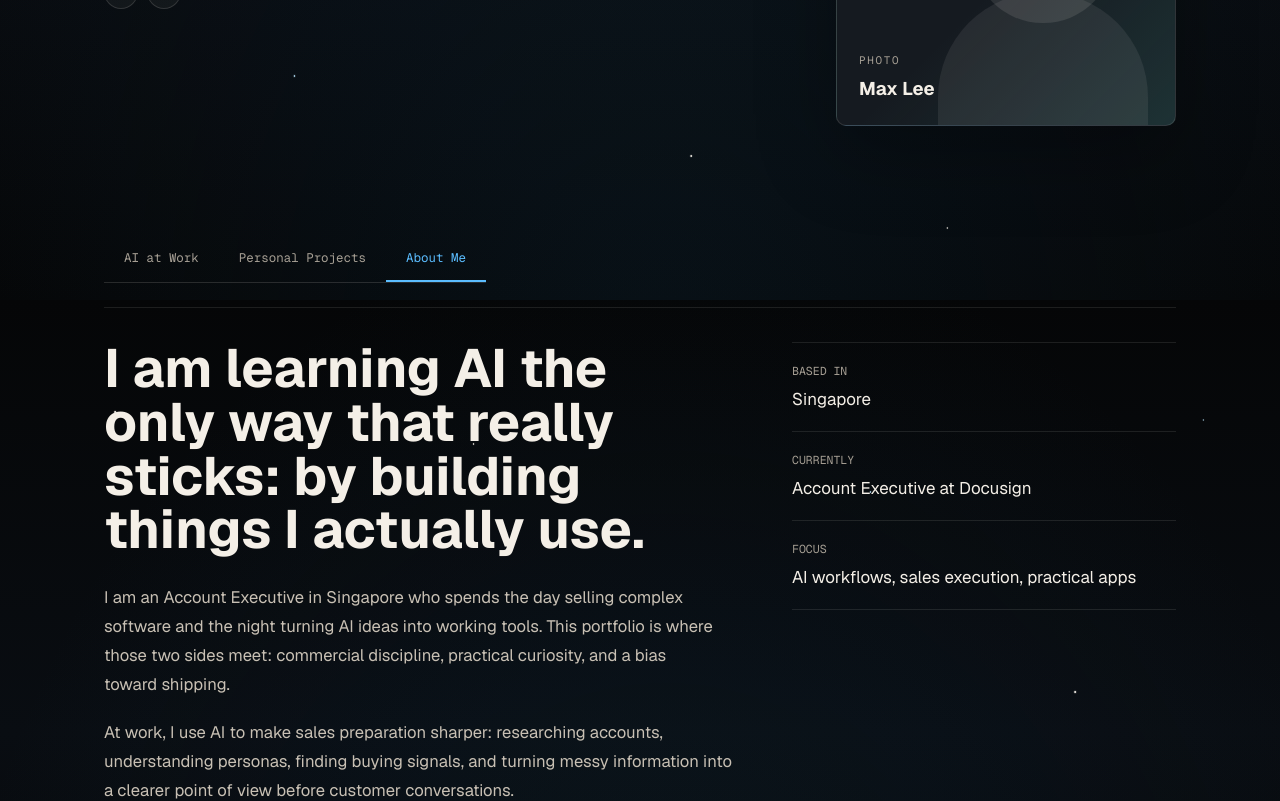
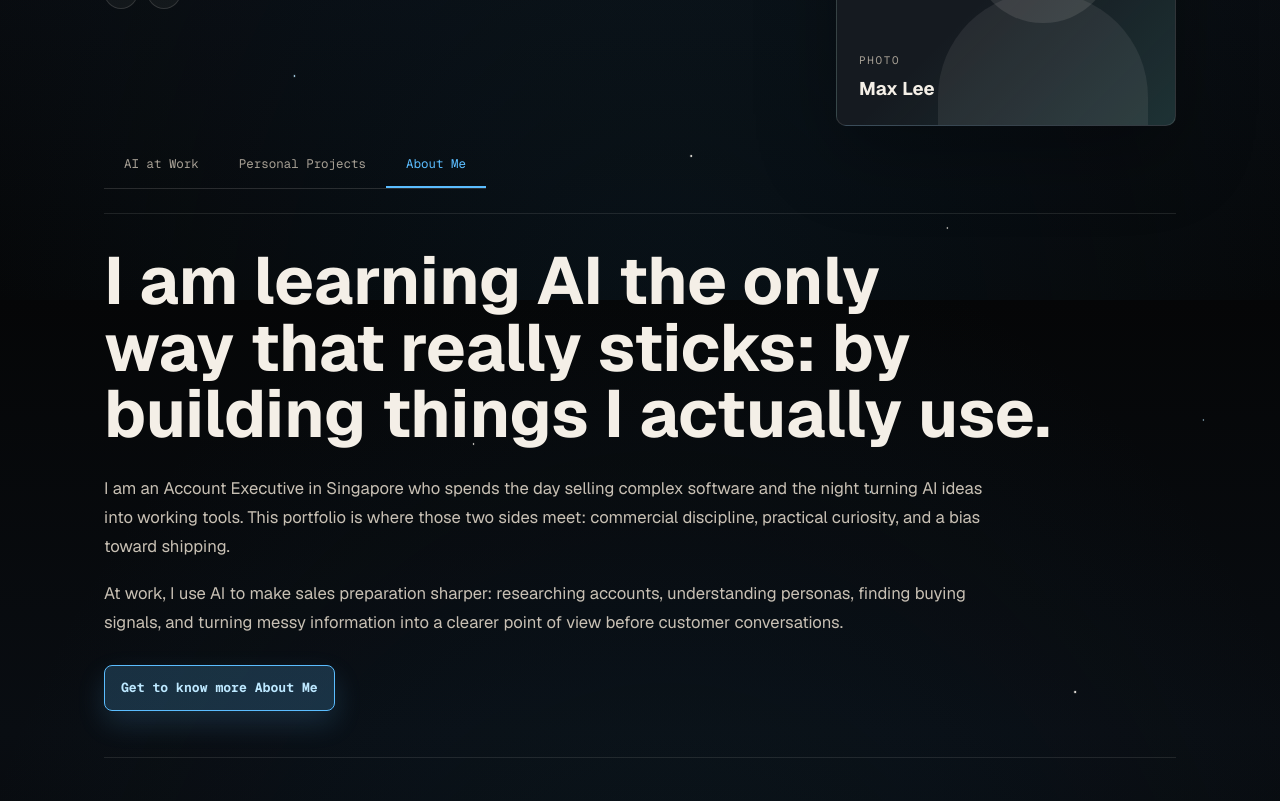
Before and after one commit to maxleesianyi/max-lee-ai-portfolio-website, a Next.js app: page / in a window 1280 px wide. Shown: the part 500-1301 px from the top of the page. Built offline with nearby package versions, Linux system fonts and the light colour scheme.

Commit message:
Refine homepage explorer layout

```diff
--- a/app/components/HomeExplorer.tsx
+++ b/app/components/HomeExplorer.tsx
@@ -22,10 +22,6 @@ type About = {
     body: string;
   };
   paragraphs: string[];
-  facts: Array<{
-    label: string;
-    value: string;
-  }>;
 };
 
 type Props = {
@@ -135,14 +131,6 @@ export function HomeExplorer({
                 {explorer.about.linkLabel}
               </Link>
             </div>
-            <dl className="explorer-facts">
-              {about.facts.map((fact) => (
-                <div key={fact.label}>
-                  <dt>{fact.label}</dt>
-                  <dd>{fact.value}</dd>
-                </div>
-              ))}
-            </dl>
           </div>
         ) : null}
 
--- a/app/globals.css
+++ b/app/globals.css
@@ -354,6 +354,7 @@ h3 {
 }
 
 .home-explorer {
+  margin-top: -94px;
   padding-top: 18px;
 }
 
@@ -410,10 +411,7 @@ h3 {
 }
 
 .explorer-about {
-  display: grid;
-  grid-template-columns: minmax(0, 1.25fr) minmax(300px, 0.75fr);
-  gap: 48px;
-  align-items: start;
+  display: block;
 }
 
 .explorer-copy {
@@ -421,9 +419,9 @@ h3 {
 }
 
 .explorer-copy h2 {
-  max-width: 980px;
+  max-width: 100%;
   margin-top: 0;
-  font-size: clamp(2.2rem, 4.2vw, 4.1rem);
+  font-size: clamp(2.45rem, 5.2vw, 5.2rem);
   line-height: 1;
   text-wrap: balance;
 }
@@ -449,34 +447,6 @@ h3 {
 .explorer-detail {
   max-width: 920px;
   margin-top: 18px;
-}
-
-.explorer-facts {
-  display: grid;
-  gap: 0;
-  margin: 0;
-  border-top: 1px solid rgba(244, 239, 231, 0.1);
-}
-
-.explorer-facts div {
-  display: grid;
-  gap: 8px;
-  border-bottom: 1px solid rgba(244, 239, 231, 0.1);
-  padding: 19px 0;
-}
-
-.explorer-facts dt {
-  color: var(--muted);
-  font-family: var(--font-geist-mono), monospace;
-  font-size: 0.72rem;
-  text-transform: uppercase;
-}
-
-.explorer-facts dd {
-  margin: 0;
-  color: var(--bone);
-  font-size: 1.06rem;
-  line-height: 1.45;
 }
 
 .explorer-list {
@@ -517,11 +487,6 @@ h3 {
   color: #bde8ff;
   font-weight: 650;
   transition: border-color 180ms ease, color 180ms ease, background 180ms ease, box-shadow 180ms ease, transform 180ms ease;
-}
-
-.explorer-panel .text-link::after {
-  margin-left: 10px;
-  content: "->";
 }
 
 .explorer-panel .text-link:hover {
@@ -1185,7 +1150,6 @@ a:hover .browser-frame {
   .feature-row,
   .feature-row--reverse,
   .about-section,
-  .explorer-about,
   .timeline article,
   .case-body,
   .footer {
@@ -1252,6 +1216,10 @@ a:hover .browser-frame {
   .explorer-panel {
     min-height: 0;
   }
+
+  .home-explorer {
+    margin-top: 0;
+  }
 }
 
 @media (max-width: 560px) {
```
